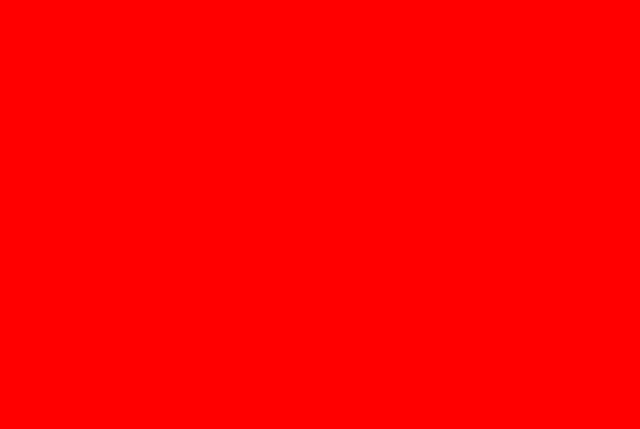
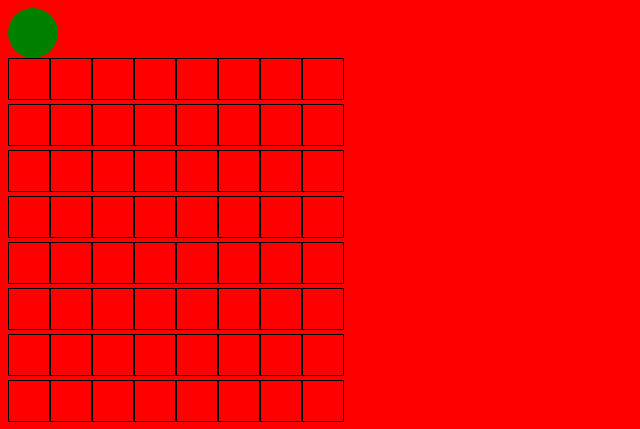
Before and after one commit to hannesqvarnstrom/tomtespel, a plain HTML site: page index.html in a window 1280 px wide. Shown: the whole page, without its empty margins (0-640 px from the left). Drawn offline with Linux system fonts and the light colour scheme.

Commit message:
gameBoard

```diff
--- a/index.html
+++ b/index.html
@@ -6,5 +6,14 @@
     <title>Tomtespel</title>
     <link rel="stylesheet" href="style.css" />
   </head>
-  <body></body>
+  <body>
+    <!-- tomten är 50px radius -->
+    <!-- renen är 50px radius -->
+    <!-- tomten har ett x, y värde -->
+    <!-- renen har ett x, y värde -->
+    <!-- om tomte x < ren x && tomte x + 50 > ren x -->
+    <div id="tomte"></div>
+    <!-- <div class="ren ren-1"></div> -->
+    <script src="script.js"></script>
+  </body>
 </html>
--- a/script.js
+++ b/script.js
@@ -0,0 +1,39 @@
+const tomte = document.querySelector("#tomte");
+const ren1 = document.querySelector(".ren");
+
+// console.log(tomteCoords);
+// console.log(ren1Coords);
+// logik! ligger tomten inuti en div?
+// tvådimensionell array
+
+const printGameBoard = () => {
+  let arr = [];
+  let gameBoard = document.createElement("div");
+
+  for (let i = 0; i < 8; i++) {
+    arr[i] = [];
+    let container = document.createElement("div");
+    gameBoard.appendChild(container);
+    for (let j = 0; j < 8; j++) {
+      let div = document.createElement("div");
+      div.classList.add("boardBox");
+      //   div.setAttribute("id");
+      div.setAttribute("value", `${i}` + `${j}`);
+      container.appendChild(div);
+      arr[i][j] = div;
+    }
+  }
+  document.body.appendChild(gameBoard);
+  return arr;
+};
+
+const gameBoard = printGameBoard();
+
+// gameBoard.forEach((square) => {
+//   square.forEach((innerSquare, j) => {
+//     let div = document.createElement("div");
+//     div.classList.add("boardBox");
+//     div.innerHTML = j;
+//     document.body.appendChild(div);
+//   });
+// });
--- a/style.css
+++ b/style.css
@@ -1,3 +1,30 @@
 body {
   background-color: red;
 }
+
+#tomte {
+  background-color: green;
+  height: 50px;
+  width: 50px;
+  border-radius: 50%;
+  /* position: absolute;
+  top: 100px;
+  left: 100px; */
+}
+
+.ren {
+  background-color: brown;
+  height: 50px;
+  width: 50px;
+  border-radius: 50%;
+  /* position: absolute;
+  top: 200px;
+  left: 300px; */
+}
+
+.boardBox {
+  display: inline-block;
+  height: 40px;
+  width: 40px;
+  border: 1px solid black;
+}
```
